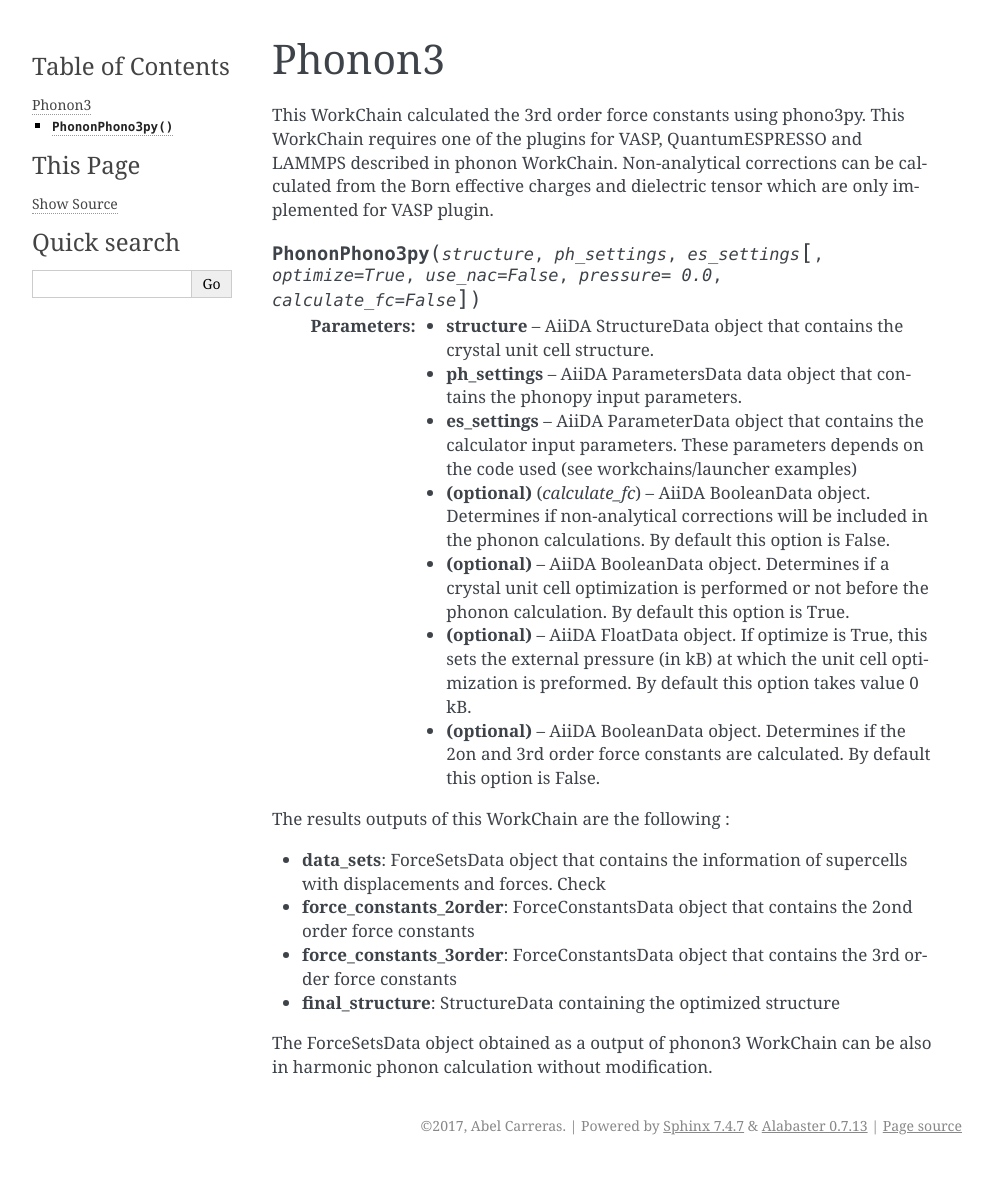
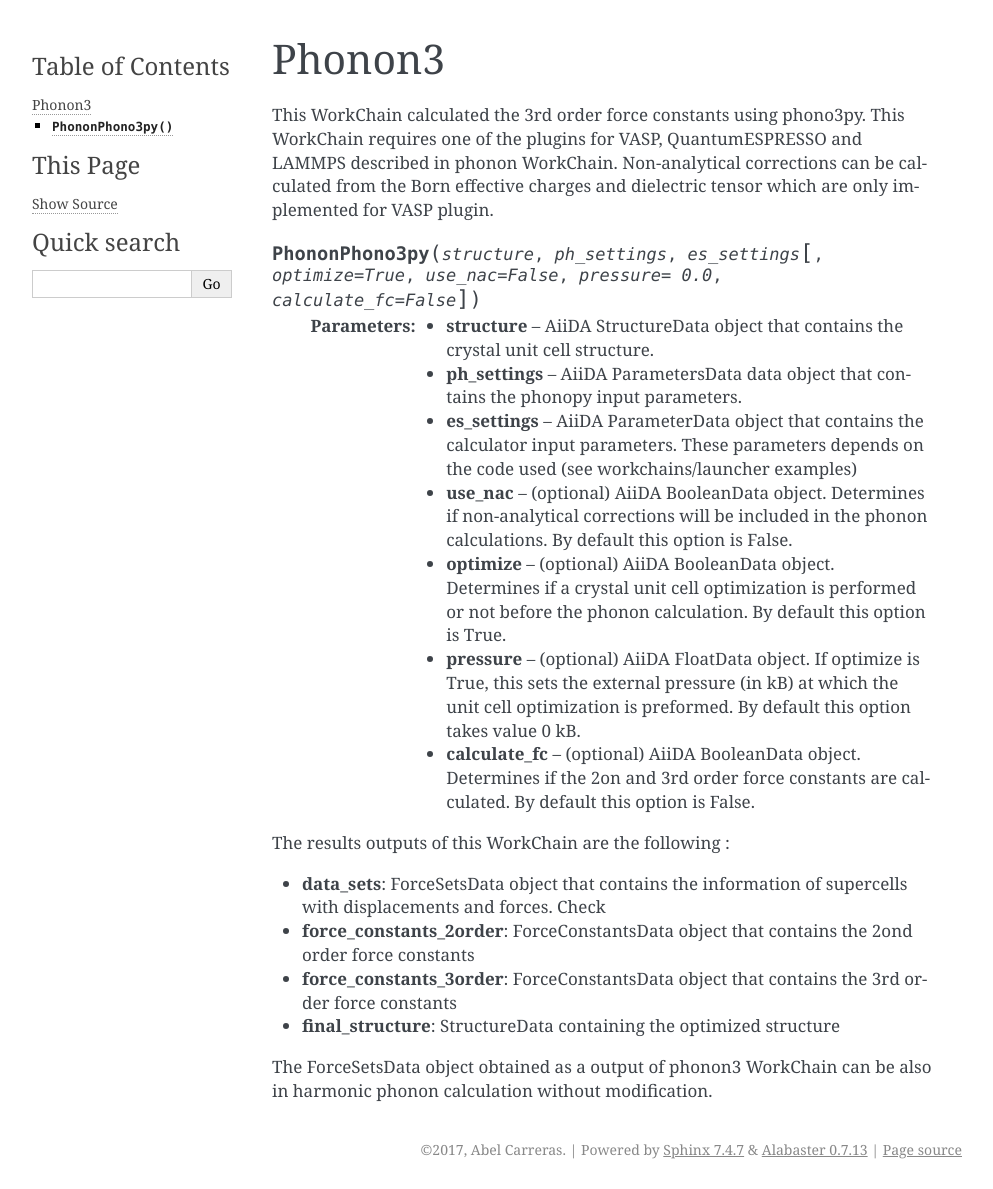
Before and after one commit to aiida-phonopy/aiida-phonopy, a Sphinx documentation site: the page built from docs/workchains/wc_phonon3.rst, in a window 1280 px wide. Shown: the whole page, without its empty margins (148-1141 px from the left). Built offline with Sphinx 7.4.7, drawn with Linux system fonts in a browser that asks for light colours; before the commit the page ends 1165 px from its top, so only the background shows below that.

Commit message:
Update manual

```diff
--- a/docs/workchains/wc_gruneisen.rst
+++ b/docs/workchains/wc_gruneisen.rst
@@ -15,9 +15,9 @@ Stress_displacement can be set as an optional argument, by default its value is
    :param structure: AiiDA StructureData object that contains the crystal unit cell structure.
    :param ph_settings: AiiDA ParametersData data  object that contains the phonopy input parameters.
    :param es_settings: AiiDA ParameterData object that contains the calculator input parameters.
-   :param pressure (optional): AiiDA FloatData object. This determines the absolute stress (in kBar) at which the reference crystal structure is optimized (default 0).
-   :param stress_displacement (optional): AiiDA FloatData object. This determines the stress difference between the 3 phonon calculations (default 1e-2 kB).
-   :param use_nac (optional): AiiDA BooleanData object. Determines if non-analytical corrections will be included in the phonon calculations. By default this option is False.
+   :param pressure: (optional) AiiDA FloatData object. This determines the absolute stress (in kBar) at which the reference crystal structure is optimized (default 0).
+   :param stress_displacement: (optional) AiiDA FloatData object. This determines the stress difference between the 3 phonon calculations (default 1e-2 kB).
+   :param use_nac: (optional) AiiDA BooleanData object. Determines if non-analytical corrections will be included in the phonon calculations. By default this option is False.
 
 The outputs of this WorkChain are:
 
--- a/docs/workchains/wc_phonon.rst
+++ b/docs/workchains/wc_phonon.rst
@@ -14,9 +14,9 @@ using the phonopy plugin provided in this package.
    :param structure: AiiDA StructureData object that contains the crystal unit cell structure.
    :param ph_settings: AiiDA ParametersData data  object that contains the phonopy input parameters.
    :param es_settings: AiiDA ParameterData object that contains the calculator input parameters. These parameters depends on the code used (see workchains/launcher examples)
-   :param optimize (optional): AiiDA BooleanData object. Determines if a crystal unit cell optimization is performed or not before the phonon calculation. By default this option is True.
-   :param pressure (optional): AiiDA FloatData object. If optimize is True, this sets the external pressure (in kB) at which the unit cell optimization is preformed. By default this option takes value 0 kB.
-   :param use_nac (optional): AiiDA BooleanData object. Determines if non-analytical corrections will be included in the phonon calculation. By default this option is False.
+   :param optimize: (optional) AiiDA BooleanData object. Determines if a crystal unit cell optimization is performed or not before the phonon calculation. By default this option is True.
+   :param pressure: (optional) AiiDA FloatData object. If optimize is True, this sets the external pressure (in kB) at which the unit cell optimization is preformed. By default this option takes value 0 kB.
+   :param use_nac: (optional) AiiDA BooleanData object. Determines if non-analytical corrections will be included in the phonon calculation. By default this option is False.
 
 - ph_settings: This object contains a dictionary with all input parameters for phonopy. See plugins section for more information.
     Additional dictionary entries can be added to request a remote phonopy calculation. See example in examples/workchains/launh_phonon_gan ::
--- a/docs/workchains/wc_phonon3.rst
+++ b/docs/workchains/wc_phonon3.rst
@@ -11,10 +11,10 @@ are only implemented for VASP plugin.
    :param structure: AiiDA StructureData object that contains the crystal unit cell structure.
    :param ph_settings: AiiDA ParametersData data object that contains the phonopy input parameters.
    :param es_settings: AiiDA ParameterData object that contains the calculator input parameters. These parameters depends on the code used (see workchains/launcher examples)
-   :param use_nac (optional): AiiDA BooleanData object. Determines if non-analytical corrections will be included in the phonon calculations. By default this option is False.
-   :param optimize (optional): AiiDA BooleanData object. Determines if a crystal unit cell optimization is performed or not before the phonon calculation. By default this option is True.
-   :param pressure (optional): AiiDA FloatData object. If optimize is True, this sets the external pressure (in kB) at which the unit cell optimization is preformed. By default this option takes value 0 kB.
-   :param calculate_fc (optional): AiiDA BooleanData object. Determines if the 2on and 3rd order force constants are calculated. By default this option is False.
+   :param use_nac: (optional) AiiDA BooleanData object. Determines if non-analytical corrections will be included in the phonon calculations. By default this option is False.
+   :param optimize: (optional) AiiDA BooleanData object. Determines if a crystal unit cell optimization is performed or not before the phonon calculation. By default this option is True.
+   :param pressure: (optional) AiiDA FloatData object. If optimize is True, this sets the external pressure (in kB) at which the unit cell optimization is preformed. By default this option takes value 0 kB.
+   :param calculate_fc: (optional) AiiDA BooleanData object. Determines if the 2on and 3rd order force constants are calculated. By default this option is False.
 
 
 The results outputs of this WorkChain are the following :
--- a/docs/workchains/wc_qha.rst
+++ b/docs/workchains/wc_qha.rst
@@ -14,8 +14,8 @@ using the phonopy plugin provided in this package.
    :param structure: AiiDA StructureData object that contains the crystal unit cell structure.
    :param ph_settings: AiiDA ParametersData data  object that contains the phonopy input parameters.
    :param es_settings: AiiDA ParameterData object that contains the calculator input parameters. These parameters depends on the code used (see workchains/launcher examples)
-   :param num_expansions (optional): AiiDA IntData object. The number of volume expansions around the optimized structure at zero pressure to perform. By default the value is 10.
-   :param use_nac (optional): AiiDA BooleanData object. Determines if non-analytical corrections will be included in the phonon calculations. By default this option is False.
+   :param num_expansions: (optional) AiiDA IntData object. The number of volume expansions around the optimized structure at zero pressure to perform. By default the value is 10.
+   :param use_nac: (optional) AiiDA BooleanData object. Determines if non-analytical corrections will be included in the phonon calculations. By default this option is False.
 
 The results outputs of this WorkChain are the following :
 
```
